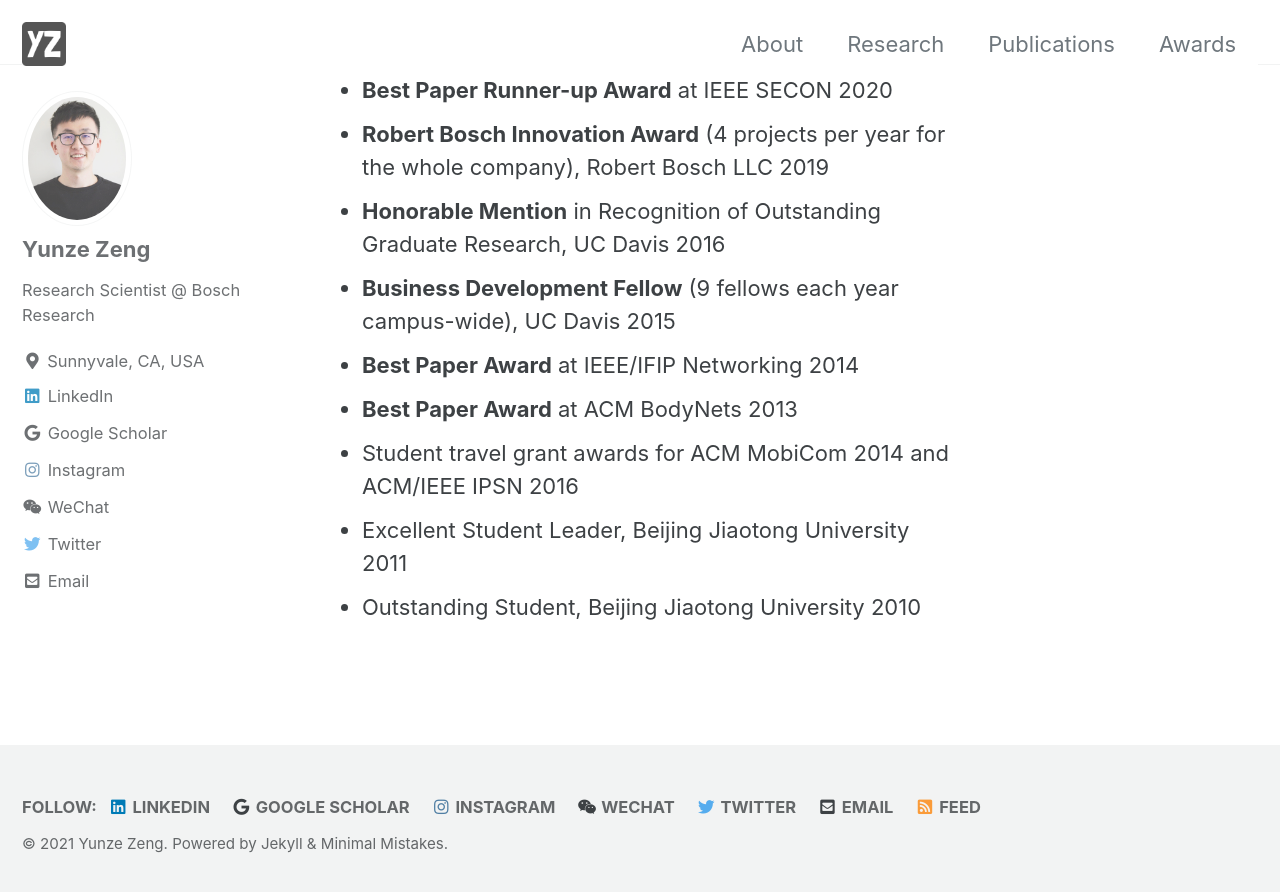
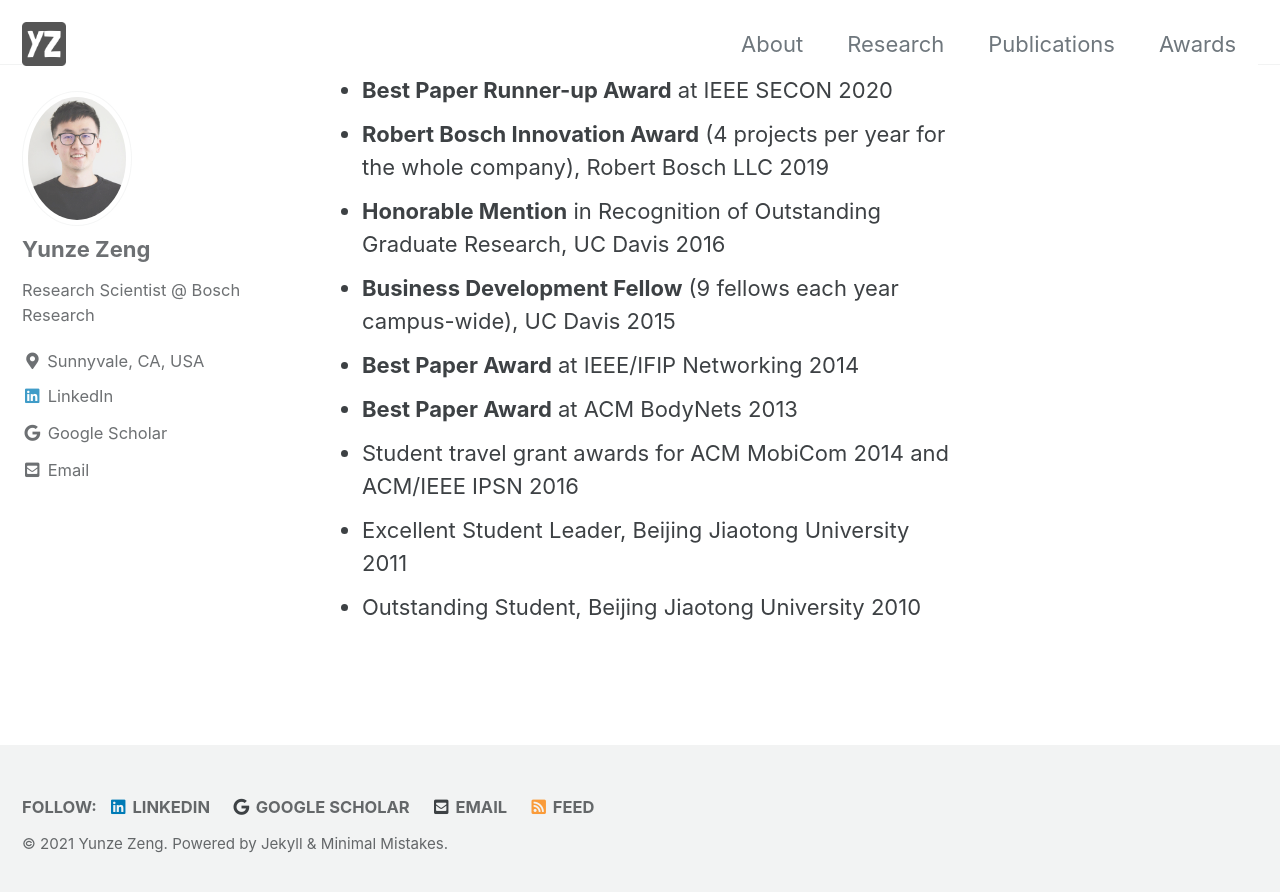
Before and after one commit to yunze/yunze.github.io, a Jekyll site: the page built from index.md, in a window 1280 px wide and 900 px high, scrolled down 5226 px. Shown: the top 892 px of the window. Built offline with Jekyll 4.4.1, drawn with Linux system fonts in a browser that asks for light colours; cached includes are drawn as plain includes.

Commit message:
Update _config.yml

```diff
--- a/_config.yml
+++ b/_config.yml
@@ -104,15 +104,6 @@ author:
     - label: "Google Scholar"
       icon: "fab fa-fw fa-google"
       url: "https://scholar.google.com/citations?user=vCQGYscAAAAJ&hl=en"
-    - label: "Instagram"
-      icon: "fab fa-fw fa-instagram"
-      url: "https://instagram.com/vin.zeng"
-    - label: "WeChat"
-      icon: "fab fa-fw fa-weixin"
-      url: "/assets/images/wechat.jpg"
-    - label: "Twitter"
-      icon: "fab fa-fw fa-twitter"
-      url: "https://twitter.com/yunzezeng"
     - label: "Email"
       icon: "fas fa-fw fa-envelope-square"
       url: "mailto:zengyunze@gmail.com"
@@ -128,15 +119,6 @@ footer:
     - label: "Google Scholar"
       icon: "fab fa-fw fa-google"
       url: "https://scholar.google.com/citations?user=vCQGYscAAAAJ&hl=en"
-    - label: "Instagram"
-      icon: "fab fa-fw fa-instagram"
-      url: "https://instagram.com/vin.zeng"
-    - label: "WeChat"
-      icon: "fab fa-fw fa-weixin"
-      url: "/assets/images/wechat.jpg"
-    - label: "Twitter"
-      icon: "fab fa-fw fa-twitter"
-      url: "https://twitter.com/yunzezeng"
     - label: "Email"
       icon: "fas fa-fw fa-envelope-square"
       url: "mailto:zengyunze@gmail.com"
```
